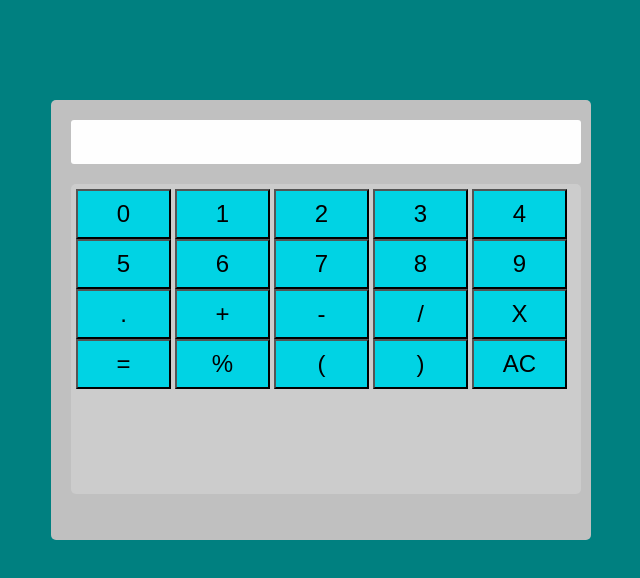
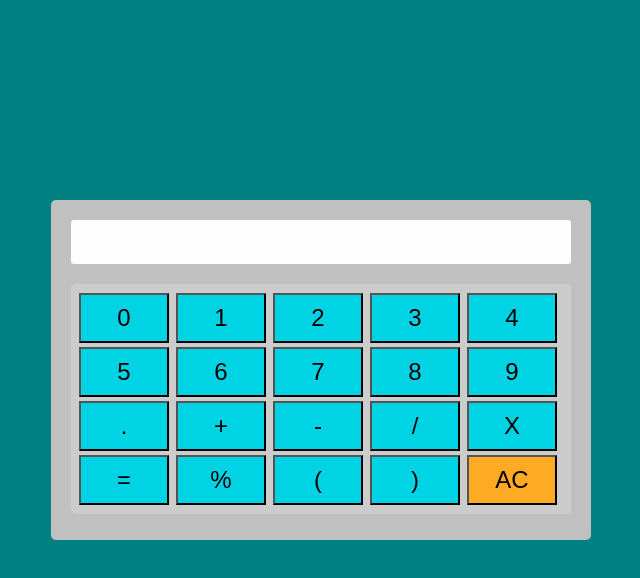
Before and after one commit to khalid-akbar/Calculator, a plain HTML site: page index.html in a window 1280 px wide. Shown: the whole page, without its empty margins (319-959 px from the left). Drawn offline with nearby package versions, Linux system fonts and the light colour scheme.

Commit message:
changed look and feel

```diff
--- a/Style/Css/style.css
+++ b/Style/Css/style.css
@@ -5,18 +5,18 @@ html,body{
 	background-color : #008080;
 }
 #content_area{
-	height : 400px;
+	height : 300px;
 	width  : 500px;
 	background-color : #c0c0c0;
 	margin : 0 auto;
-	margin-top : 100px;
+	margin-top : 200px;
 	padding : 20px;
 	border-radius : 5px;
 }
 #display{
 	height : 34px;
 	padding : 5px;
-	width : 100%;
+	width : 490px;
 	background-color : #FEFEFE;
 	font-size: 24px;
 	text-align: right;
@@ -24,16 +24,21 @@ html,body{
 	border-radius : 3px;
 }
 #button_area{
-	width   : 100%;
+	width   : 490px;
 	padding : 5px;
 	background-color : #cccccc;
-	height : 300px;
+	height : 220px;
 	border-radius : 5px;
 	margin-top : 10px;
 }
 .btn{
 	background-color : #00d3e4;
 	height : 50px;
-	width : 95px;
+	width : 90px;
 	font-size: 24px;
+	margin-left : 3px;
+	margin-top : 4px;
 }
+.clear{
+	background-color: #FFAA22;
+}
--- a/index.html
+++ b/index.html
@@ -35,7 +35,7 @@
 
         		<button class="btn" onclick="btn_clicked('(','op')" id="btn_par_open">(</button>
         		<button class="btn" onclick="btn_clicked(')','op')" id="btn_par_close">)</button>
-        		<button class="btn" onclick="btn_clicked('c','op')" id="btn_clear">AC</button>
+        		<button class="btn clear" onclick="btn_clicked('c','op')" id="btn_clear">AC</button>
 
 
         	</div>
```
